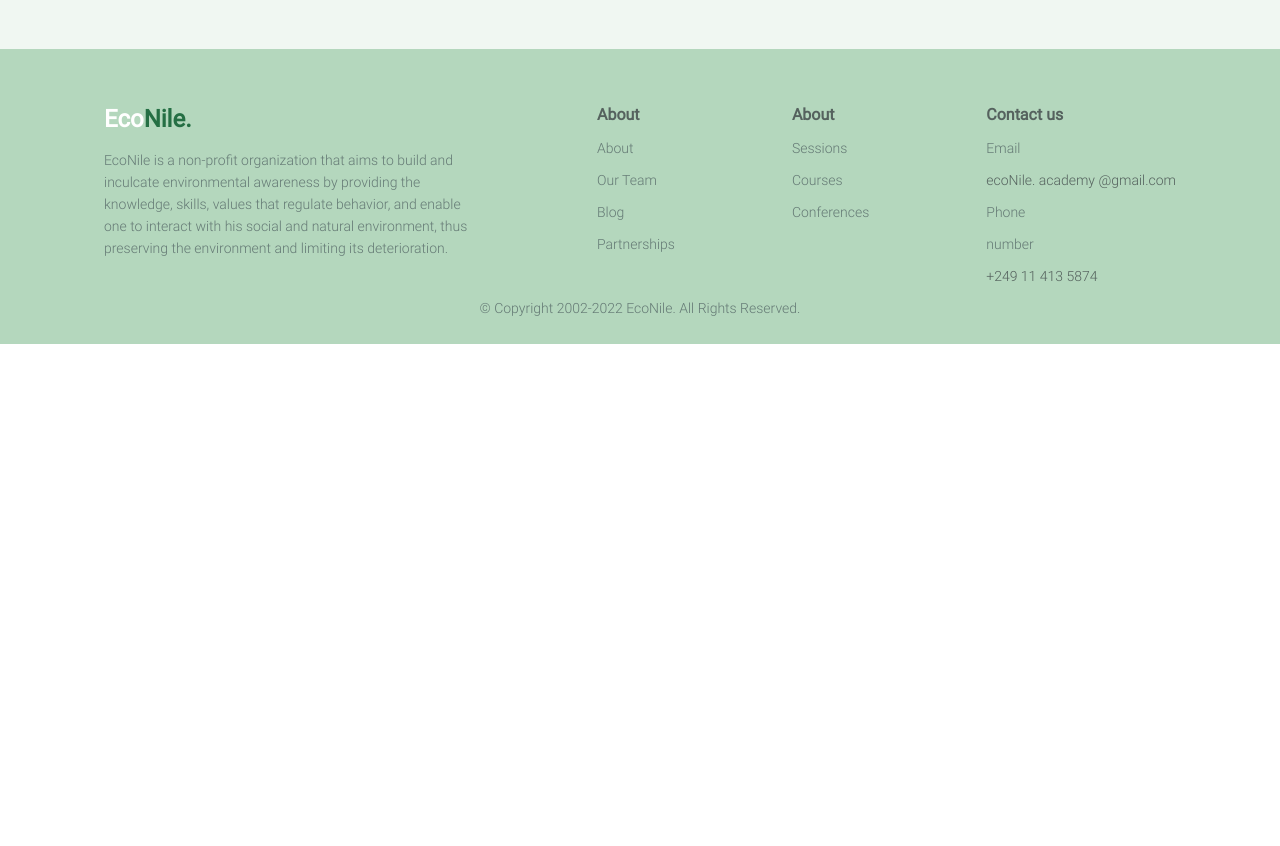
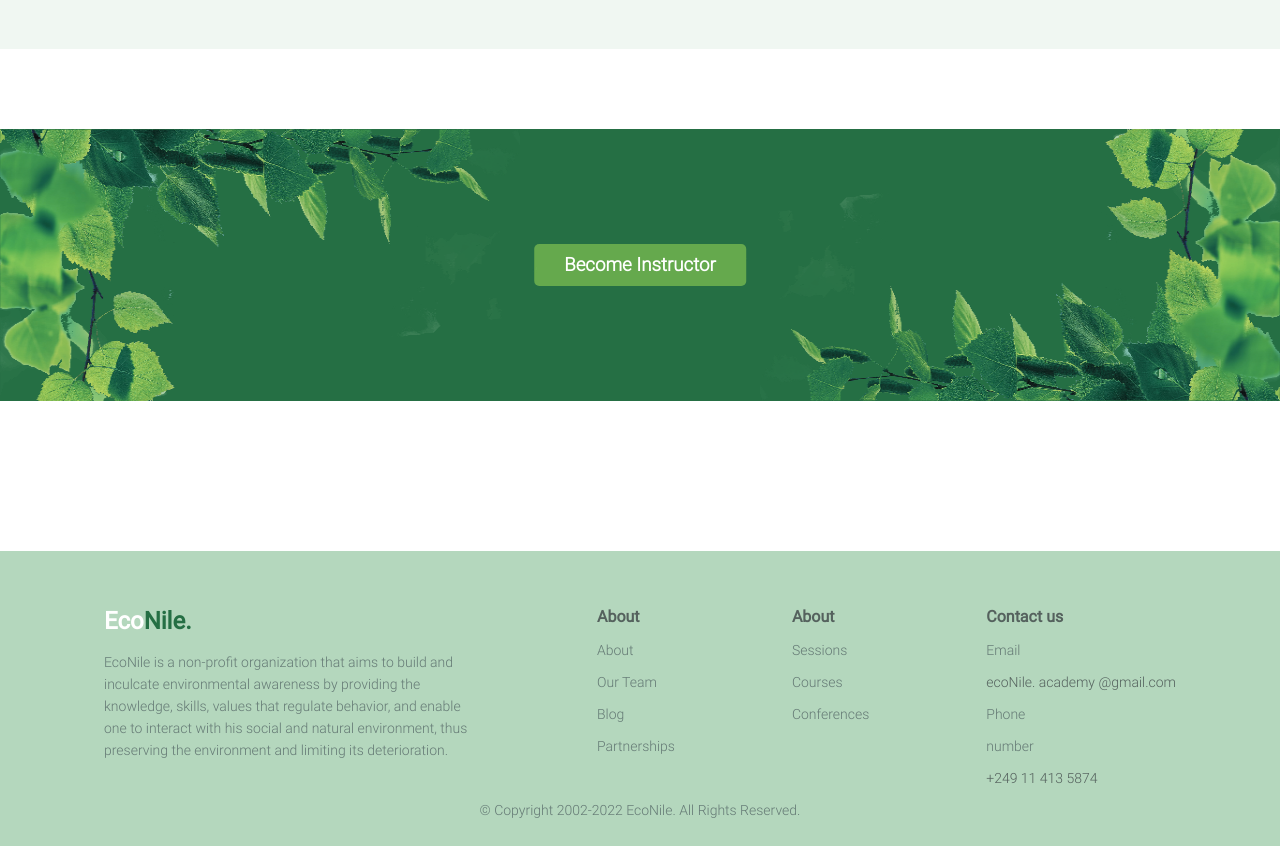
Before and after one commit to Ahmed-Alkhatim/EchoNile, a React (Create React App) app: page / in a window 1280 px wide. Shown: the part 3560-4406 px from the top of the page. Before the commit the page ends 3904 px from the top, so only its background shows below. Built offline with nearby package versions, Linux system fonts and the light colour scheme.

Commit message:
instructor section

```diff
--- /dev/null
+++ b/src/Home/Instructor.js
@@ -0,0 +1,14 @@
+import mask1 from "../images/Mask1.png"
+import mask2 from "../images/Mask2.png"
+function Instructor() {
+    return (
+        <div className="instructor">
+            <img src= {mask1}/>
+            <h3>Become Instructor</h3>
+            <img src= {mask2}/>
+
+        </div>
+    );
+}
+
+export default Instructor;
--- a/src/Home/home.css
+++ b/src/Home/home.css
@@ -221,3 +221,32 @@
     width: 100%;
     height: 100%;
 }
+/*
+┌─────────────┐
+│ Instructor Section ├────
+└─────────────┘
+*/
+
+.instructor {
+    height: 272px;
+    margin-top: 80px;
+    margin-bottom: 150px;
+    background-color: #256F44;
+    position : relative;
+}
+.instructor h3 {
+    padding: 10px 30px;
+    position: absolute;
+    background-color: #65A94D;
+    border-radius: 5px;
+    color : #fff;
+    top : 50%;
+    left: 50%;
+    transform: translate(-50%, -50%);
+    cursor: pointer;
+}
+.instructor img {
+    position: absolute;
+    width: 100%;
+    height: 100%;
+}
--- a/src/Home/index.js
+++ b/src/Home/index.js
@@ -4,6 +4,7 @@
 import AboutInHome from "./About";
 import FocusArea from "./FocusArea";
 import Vision from "./Vision";
+import Instructor from "./Instructor"
 import { HomeData } from "./data";
 
 import "./home.css"
@@ -17,6 +18,7 @@
             <Vision />
             <FocusArea />
             <Team members = { HomeData.members } />
+            <Instructor />
             <Footer />
         </div>
     );
```
Also changed, not shown: src/images/Mask2.png (added), src/images/MaskMs.png (added).
